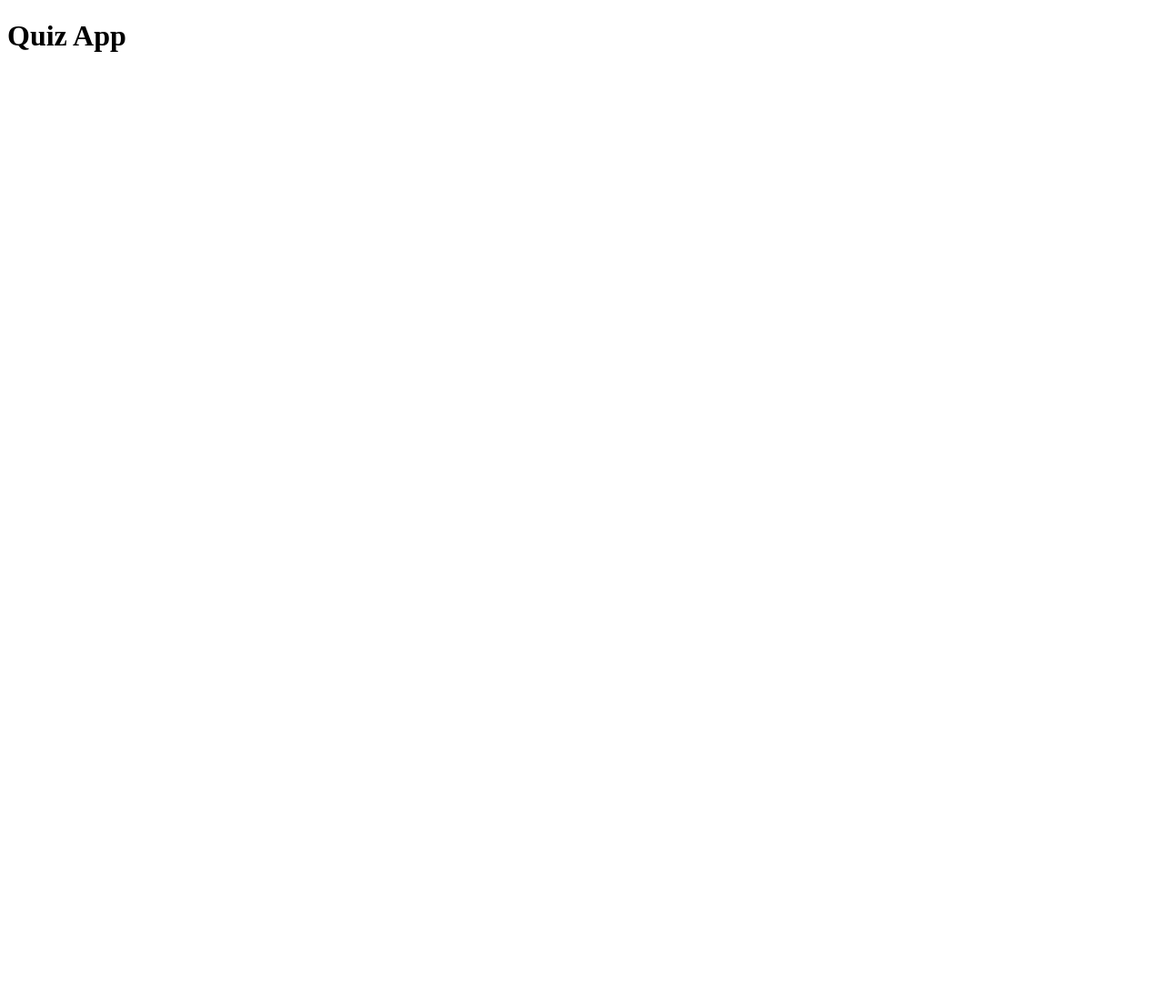
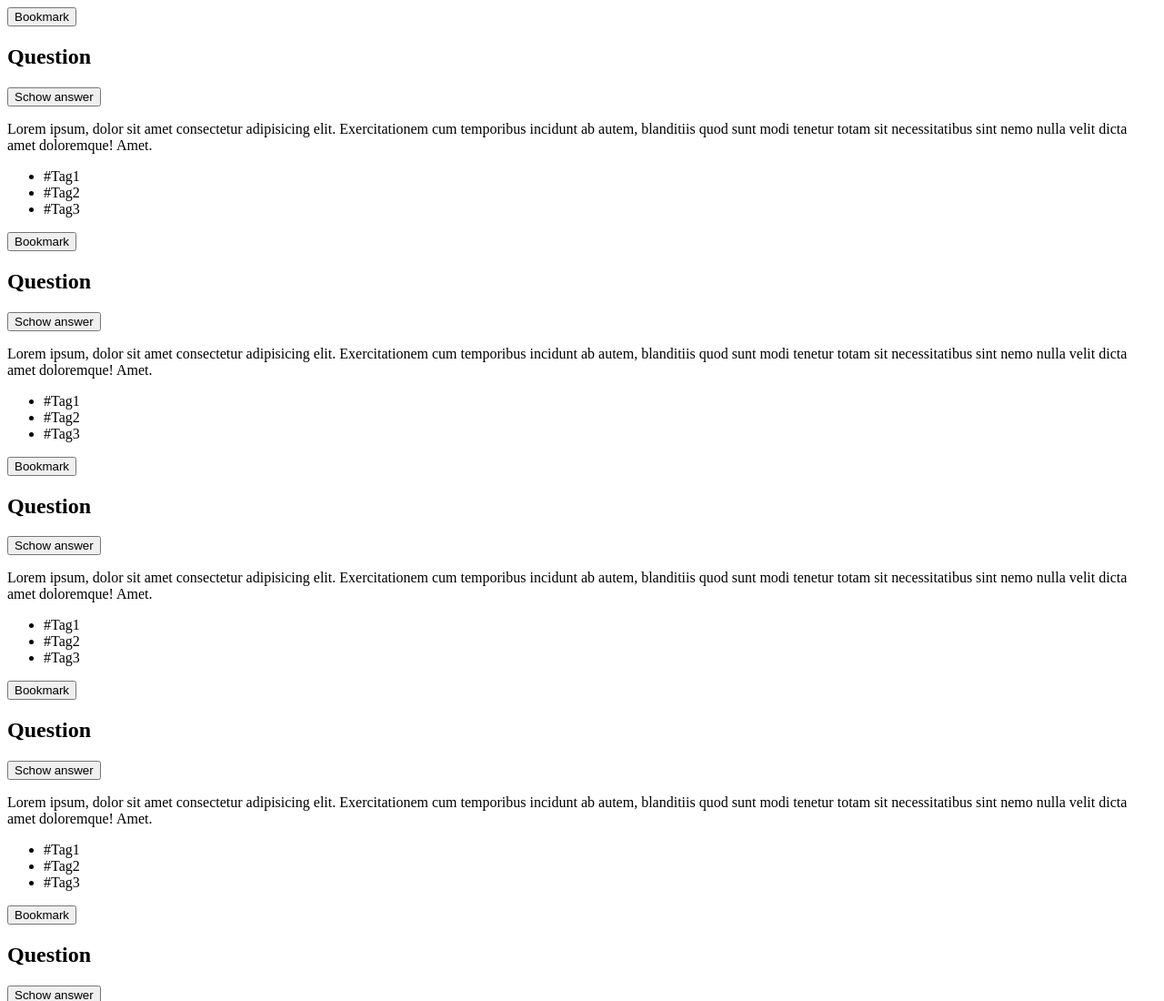
Before and after one commit to emilielokietz/quiz-app, a website: page index.html in a window 1280 px wide. Shown: the top 1100 px of the page at 91% size. Before the commit the page ends 800 px from the top, so only its background shows below. Drawn offline with Linux system fonts and the light colour scheme.

Commit message:
basic structure with css

```diff
--- /dev/null
+++ b/css/base.css
@@ -0,0 +1,7 @@
+html {
+    box-sizing: border-box;
+}
+
+* {
+    box-sizing: inherit;
+}
--- /dev/null
+++ b/css/components/card.css
@@ -0,0 +1,3 @@
+card {
+    background: rgb(151, 151, 177);
+}
--- /dev/null
+++ b/css/style.css
@@ -0,0 +1,2 @@
+@import 'base.css';
+@import './components/card.css'
--- a/index.html
+++ b/index.html
@@ -5,11 +5,124 @@
     <meta charset="UTF-8">
     <meta http-equiv="X-UA-Compatible" content="IE=edge">
     <meta name="viewport" content="width=device-width, initial-scale=1.0">
-    <title>Document</title>
-</head>
+    <title>Quiz App -- Quizzy</title>
+    <link rel="stylesheet" href="css/style.css">
 
 <body>
-    <h1>Quiz App</h1>
+    <header></header>
+    <main>
+        <section class="card">
+            <button class="card__bookmark">Bookmark</button>
+            <h2 class="card__question">Question </h2>
+            <button class="card__show__button">Schow answer</button>
+            <p class="card__answer card__answer--hidden">Lorem ipsum, dolor sit amet consectetur adipisicing elit.
+                Exercitationem cum temporibus incidunt ab autem, blanditiis
+                quod sunt modi tenetur totam sit necessitatibus sint
+                nemo nulla velit dicta amet doloremque! Amet.
+            </p>
+            <ul class="tags">
+                <li class="tags__item">#Tag1</li>
+                <li class="tags__item">#Tag2</li>
+                <li class="tags__item">#Tag3</li>
+            </ul>
+        </section>
+
+        <section class="card">
+            <button class="card__bookmark">Bookmark</button>
+            <h2 class="card__question">Question </h2>
+            <button class="card__show__button">Schow answer</button>
+            <p class="card__answer card__answer--hidden">Lorem ipsum, dolor sit amet consectetur adipisicing elit.
+                Exercitationem cum temporibus incidunt ab autem, blanditiis
+                quod sunt modi tenetur totam sit necessitatibus sint
+                nemo nulla velit dicta amet doloremque! Amet.
+            </p>
+            <ul class="tags">
+                <li class="tags__item">#Tag1</li>
+                <li class="tags__item">#Tag2</li>
+                <li class="tags__item">#Tag3</li>
+            </ul>
+        </section>
+
+        <section class="card">
+            <button class="card__bookmark">Bookmark</button>
+            <h2 class="card__question">Question </h2>
+            <button class="card__show__button">Schow answer</button>
+            <p class="card__answer card__answer--hidden">Lorem ipsum, dolor sit amet consectetur adipisicing elit.
+                Exercitationem cum temporibus incidunt ab autem, blanditiis
+                quod sunt modi tenetur totam sit necessitatibus sint
+                nemo nulla velit dicta amet doloremque! Amet.
+            </p>
+            <ul class="tags">
+                <li class="tags__item">#Tag1</li>
+                <li class="tags__item">#Tag2</li>
+                <li class="tags__item">#Tag3</li>
+            </ul>
+        </section>
+
+        <section class="card">
+            <button class="card__bookmark">Bookmark</button>
+            <h2 class="card__question">Question </h2>
+            <button class="card__show__button">Schow answer</button>
+            <p class="card__answer card__answer--hidden">Lorem ipsum, dolor sit amet consectetur adipisicing elit.
+                Exercitationem cum temporibus incidunt ab autem, blanditiis
+                quod sunt modi tenetur totam sit necessitatibus sint
+                nemo nulla velit dicta amet doloremque! Amet.
+            </p>
+            <ul class="tags">
+                <li class="tags__item">#Tag1</li>
+                <li class="tags__item">#Tag2</li>
+                <li class="tags__item">#Tag3</li>
+            </ul>
+        </section>
+
+        <section class="card">
+            <button class="card__bookmark">Bookmark</button>
+            <h2 class="card__question">Question </h2>
+            <button class="card__show__button">Schow answer</button>
+            <p class="card__answer card__answer--hidden">Lorem ipsum, dolor sit amet consectetur adipisicing elit.
+                Exercitationem cum temporibus incidunt ab autem, blanditiis
+                quod sunt modi tenetur totam sit necessitatibus sint
+                nemo nulla velit dicta amet doloremque! Amet.
+            </p>
+            <ul class="tags">
+                <li class="tags__item">#Tag1</li>
+                <li class="tags__item">#Tag2</li>
+                <li class="tags__item">#Tag3</li>
+            </ul>
+        </section>
+
+        <section class="card">
+            <button class="card__bookmark">Bookmark</button>
+            <h2 class="card__question">Question </h2>
+            <button class="card__show__button">Schow answer</button>
+            <p class="card__answer card__answer--hidden">Lorem ipsum, dolor sit amet consectetur adipisicing elit.
+                Exercitationem cum temporibus incidunt ab autem, blanditiis
+                quod sunt modi tenetur totam sit necessitatibus sint
+                nemo nulla velit dicta amet doloremque! Amet.
+            </p>
+            <ul class="tags">
+                <li class="tags__item">#Tag1</li>
+                <li class="tags__item">#Tag2</li>
+                <li class="tags__item">#Tag3</li>
+            </ul>
+        </section>
+
+        <section class="card">
+            <button class="card__bookmark">Bookmark</button>
+            <h2 class="card__question">Question </h2>
+            <button class="card__show__button">Schow answer</button>
+            <p class="card__answer card__answer--hidden">Lorem ipsum, dolor sit amet consectetur adipisicing elit.
+                Exercitationem cum temporibus incidunt ab autem, blanditiis
+                quod sunt modi tenetur totam sit necessitatibus sint
+                nemo nulla velit dicta amet doloremque! Amet.
+            </p>
+            <ul class="tags">
+                <li class="tags__item">#Tag1</li>
+                <li class="tags__item">#Tag2</li>
+                <li class="tags__item">#Tag3</li>
+            </ul>
+        </section>
+    </main>
 </body>
 
 </html>
```
